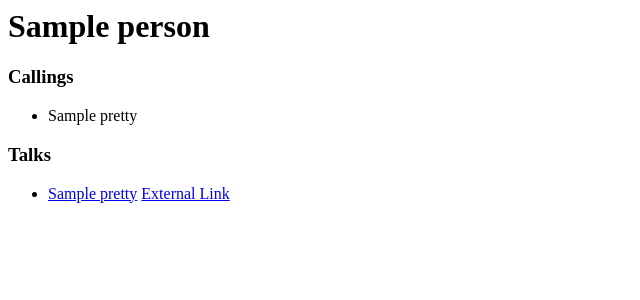
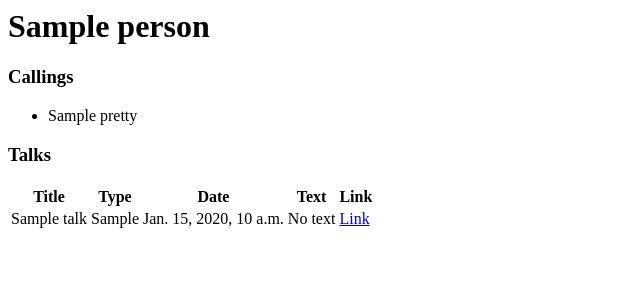
Before and after one commit to matt-gardner/studyjournal, a Django app: template templates/talks/person.html in a window 1280 px wide. Shown: the top 300 px of the page, without its empty margins (0-640 px from the left). Run offline with Django 3.2, Linux system fonts and the light colour scheme; the template is opened without the code that fills it: most values are stand-ins (such as "Sample title", 1, 10 or a date in 2020).

```diff
--- a/talks/views.py
+++ b/talks/views.py
@@ -7,7 +7,7 @@ def index(request):
 
 def person(request, person_id):
     person = get_object_or_404(Person, pk=person_id)
-    talks = person.talk_set.all()
+    talks = person.talk_set.all().order_by('-date')
     callings = person.calling_set.all()
     return render_to_response('talks/person.html',
             {'person': person, 'talks': talks, 'callings': callings})
--- a/templates/talks/person.html
+++ b/templates/talks/person.html
@@ -9,16 +9,24 @@
 {% endif %}
 {% if talks %}
 <h3> Talks </h3>
-	<ul>
+<table>
+	<tr><th>Title</th><th>Type</th><th>Date</th><th>Text</th><th>Link</th></tr>
 	{% for talk in talks %}
-		<li>
-			<a href="../../talk/{{ talk.id }}">{{ talk.pretty }}</a>
+		<tr>
+			<td>{{ talk.title }}</td>
+			<td>{{ talk.get_type_display }}</td>
+			<td>{{ talk.date_string }}</td>
+			{% if talk.text %}
+				<td><a href="../../talk/{{ talk.id }}">Text</a></td>
+			{% else %}
+				<td>No text</td>
+			{% endif %}
 			{% if talk.externallink %}
-				<a href="{{ talk.externallink }}">External Link</a>
+				<td><a href="{{ talk.externallink }}">Link</a></td>
 			{% else %}
-				No external link
+				<td>No link</td>
 			{% endif %}
-		</li>
+		</tr>
 	{% endfor %}
-	</ul>
+</table>
 {% endif %}
```
Also changed, not shown: talks/models.py (+6 -1 lines), 1 other file.
